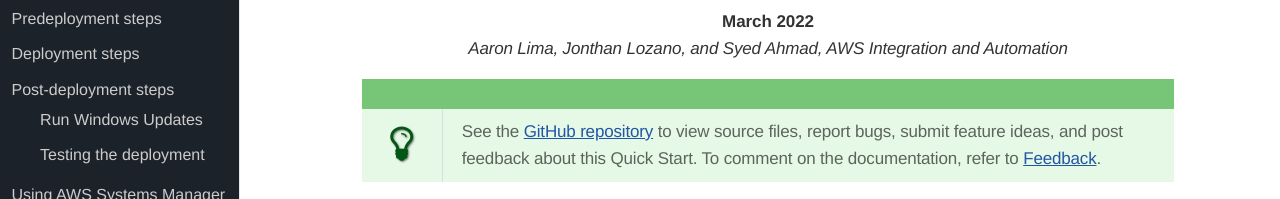
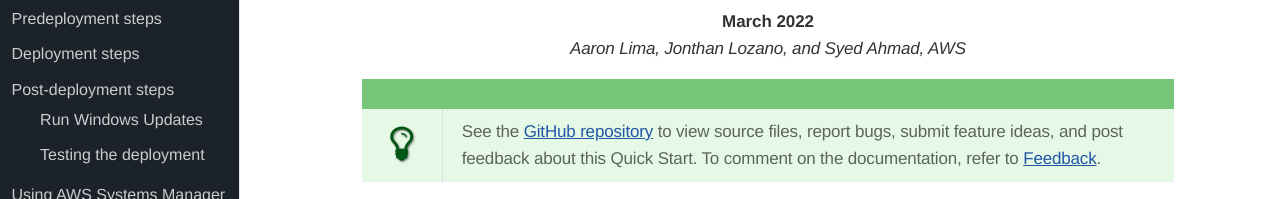
Before and after one commit to aws-quickstart/quickstart-microsoft-iis, a plain HTML site: page index.html in a window 1280 px wide. Shown: the part 271-470 px from the top of the page. Drawn offline with nearby package versions, Linux system fonts and the light colour scheme; a web font is replaced by a local one.

Commit message:
Rebuilding deployment guide index.html

```diff
--- a/index.html
+++ b/index.html
@@ -877,7 +877,7 @@ p.footer-text a{color:#d7d8d8}
 </div>
 <div class="paragraph text-center">
 <p><strong>March 2022</strong><br>
-<em>Aaron Lima, Jonthan Lozano, and Syed Ahmad, AWS Integration and Automation</em><br></p>
+<em>Aaron Lima, Jonthan Lozano, and Syed Ahmad, AWS</em><br></p>
 </div>
 <div class="admonitionblock tip text-left">
 <table>
```
Also changed, not shown: prod_example.html (+1 -1 lines).
